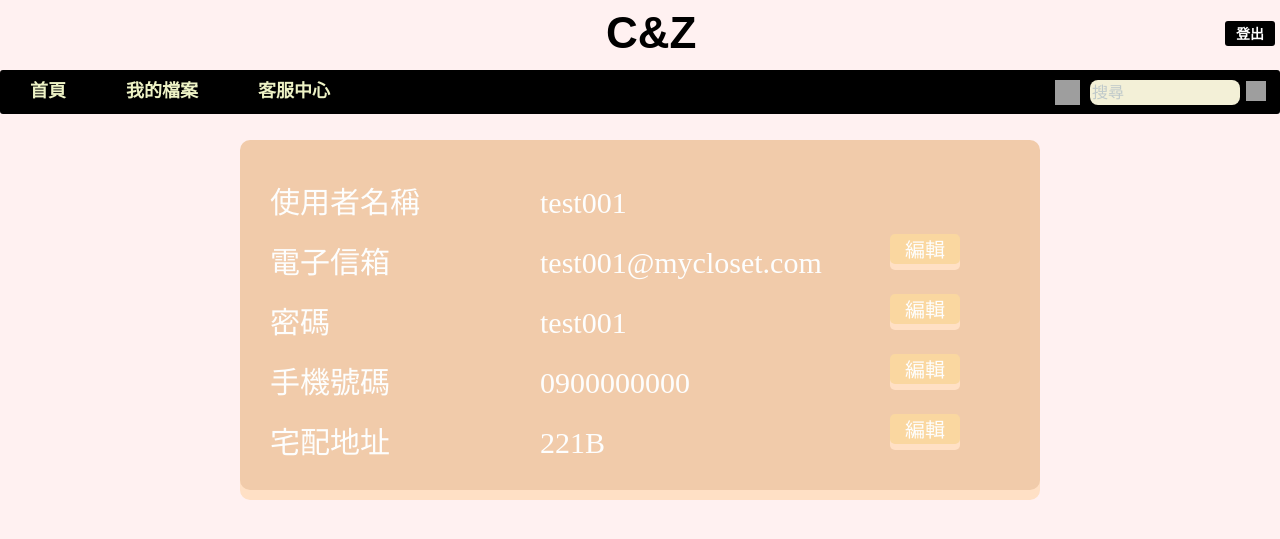
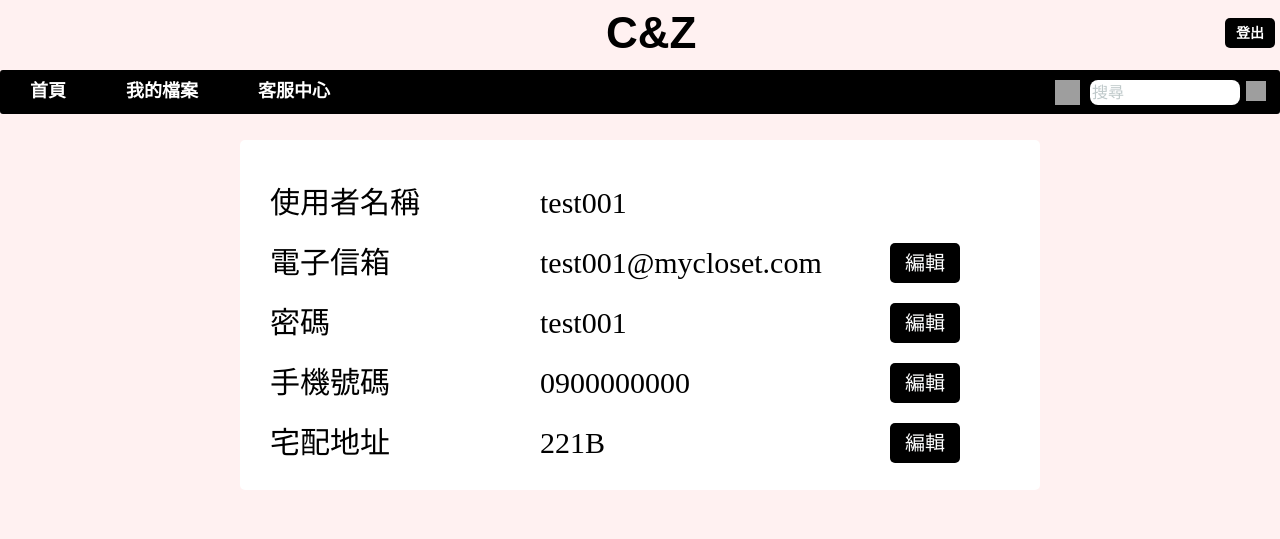
Before and after one commit to 107590028/my_closet, a PHP site: page /MSMS.php in a window 1280 px wide. Shown: the top 539 px of the page. Run offline with PHP 8.4, Linux system fonts and the light colour scheme; a user stored in the database is signed in; data comes from the database, SQL or seed files in the repository; both versions use the stored data as it was after the commit; grey boxes are pictures that could not be loaded.

Commit message:
更改我的檔案頁面

```diff
--- a/MSMS.php
+++ b/MSMS.php
@@ -19,7 +19,7 @@ $info = mysqli_fetch_all($result, MYSQLI_ASSOC);
 $address = $info[0]['Address'];
 ?>
 
-<div class = "lower-info customer-lower-info font">
+<div class = "lower-info  font">
     <div class = "upper-info customer-upper-info">
         <div class = "info-text" style="top: 40px;">
             <?php echo "使用者名稱"; ?>
@@ -46,7 +46,7 @@ $address = $info[0]['Address'];
         </div>
 
     <form method = "post">
-        <div class="edit-info-btn lower-edit-cust" style = "top: 100px; left:650px;">
+        <div class="edit-info-btn" style = "top: 100px; left:650px;">
             <?php if(isset($_POST['edit-email-done'])){ ?>
                 <div class = "info-text" style="left:-350px;">
                     <?php echo $email; ?>
@@ -72,7 +72,7 @@ $address = $info[0]['Address'];
 
         <!-- password -->
 
-        <div class="edit-info-btn lower-edit-cust font" style = "top: 160px; left:650px;">
+        <div class="edit-info-btn font" style = "top: 160px; left:650px;">
             <?php if(isset($_POST['edit-password-done'])){ ?>
                 <div class = "info-text" style="left:-350px;">
                     <?php echo $password; ?>
@@ -97,7 +97,7 @@ $address = $info[0]['Address'];
 
         <!-- phone -->
 
-        <div class="edit-info-btn lower-edit-cust font" style = "top: 220px; left:650px;">
+        <div class="edit-info-btn font" style = "top: 220px; left:650px;">
             <?php if(isset($_POST['edit-phone-done'])){ ?>
                 <div class = "info-text" style="left:-350px;">
                     <?php echo $phone; ?>
@@ -123,7 +123,7 @@ $address = $info[0]['Address'];
 
         <!-- address -->
 
-        <div class="edit-info-btn lower-edit-cust font" style = "top: 280px; left:650px;">
+        <div class="edit-info-btn font" style = "top: 280px; left:650px;">
             <?php if(isset($_POST['edit-address-done'])){ ?>
                 <div class = "info-text" style="left:-350px;">
                     <?php echo $address; ?>
--- a/STMS.php
+++ b/STMS.php
@@ -26,7 +26,7 @@ $products = mysqli_fetch_all($result);
     <div class="container ">
         <form class="col-md-3 mt-3 " method = "post">
             <div style="top: 30px;">
-                <input class = "btn btn-primary seller-card-color" type = "submit" name = "add-product" value = "+">
+                <input class = "btn btn-dark seller-card-color" type = "submit" name = "add-product" value = "+">
             </div>
         </form>
         <div class="row">
@@ -40,7 +40,7 @@ $products = mysqli_fetch_all($result);
                 </div>
                 <div class="card-footer text-center text-dark ">
                     <div class="">
-                        <a class = "btn btn-primary seller-card-color btn-border-green" href = "editProduct.php?id=<?php echo $product[0]; ?>">
+                        <a class = "btn btn-dark seller-card-color btn-border-green" href = "editProduct.php?id=<?php echo $product[0]; ?>">
                             編輯
                         </a>
                     </div>
--- a/home.css
+++ b/home.css
@@ -55,7 +55,7 @@ body {
 
 .LOGIN_TEXT{
   background-color: #000000;
-  border-radius: 3px;
+  border-radius: 5px;
   color: #ffffff;
   font-family: "Arial Black";
   font-size: 14px;
@@ -69,17 +69,17 @@ body {
 
 .Logout_TEXT{
   background-color: #000000;
-  border-radius: 3px;
+  border-radius: 5px;
   border-width: 0;
   color: #ffffff;
   font-family: "Arial Black";
   font-size: 14px;
   font-weight: bold;
   text-align: center;
-  height: 25px;
+  height: 30px;
   width: 50px;
+
   margin-right: 5px;
-  padding-top: 3px;
   cursor: pointer;
 }
 
@@ -126,7 +126,12 @@ body {
   font-size: 18px;
   font-weight: 900;
   font-family: "Arial Black", sans-serif;
-  color: #edf2c5;
+  color: #ffffff;
+}
+
+.Home:hover {
+  color: #ffffff;
+  text-decoration:transparent;
 }
 
 .wrap{
@@ -165,7 +170,7 @@ body {
   outline:whitesmoke;
   border-width: 0px;
   margin:auto auto auto auto;
-  background-color: #F3F0D7;
+  background-color: #ffffff;
 }
 
 .products{
@@ -212,21 +217,6 @@ body {
 a{
   font-size: 20px;
   font-family: "Microsoft JhengHei";
-
-}
-
-.Vege_Text {
-  margin: 0px;
-  padding: 0px;
-
-  border-radius: 3px;
-  background-color: #778A50;
-
-  padding: 15px 30px;
-  font-family: "Arial Black", sans-serif;
-  font-size: 16px;
-  font-weight: 900;
-  color: #edf2c5;
 }
 
 .Contact {
@@ -267,8 +257,8 @@ a{
 }
 
 .seller-card-color{
-  background-color: rgb(237, 236, 246);
-  color: rgb(68, 68, 68);
+  background-color: rgb(FF, FF, FF);
+  color: rgb(FF, FF, FF);
 
 }
 
--- a/styleSheets/blocks.css
+++ b/styleSheets/blocks.css
@@ -100,7 +100,7 @@
 .upper-info, .lower-info{
     height: 350px;
     width: 800px;
-    border-radius: 10px;
+    border-radius: 5px;
     top:20px;
 
     position: relative;
@@ -125,7 +125,7 @@
 .upper-add-product-pad,
 .lower-edit-product-pad,
 .upper-edit-product-pad{
-    height: 500px;
+
     width: 500px;
     top: 30px;
     border-radius: 10px;
@@ -136,10 +136,11 @@
     }
 
 .edit-info-btn{
+    top: 3px;
     border: none;
     outline: none;
 
-    height: 30px;
+    height: 40px;
     width: 70px;
     border-radius: 5px;
 
--- a/styleSheets/color.css
+++ b/styleSheets/color.css
@@ -7,7 +7,7 @@
 .customer-upper-header,
 .customer-logout,
 .customer-upper-info{
-    background-color: #f1cbaa;
+    background-color: #ffffff;
     }
 
 .customer-lower-header,
@@ -23,28 +23,33 @@
 .upper-add-product-pad,
 .upper-product-card,
 .upper-edit-product-pad{
-    background-color: #f6deeb;
+    background-color: #ffffff;
     }
 
 .upper-add-product-btn,
 .upper-edit-seller,
 .upper-edit-product-btn{
-    background-color: #f7bddc;
+    background-color: #000000;
     }
 
 .seller-lower-header,
-.seller-lower-info,
 .lower-add-product,
 .lower-add-product-pad,
 .lower-add-product-btn,
-.img-block,
 .lower-select-img-btn,
 .lower-edit-seller,
 .lower-product-card,
 .lower-edit-product-btn,
 .lower-edit-product-pad{
-    background-color: #f8a8d3;
+    background-color: #ffffff;
+    }
 
+    .img-block{
+        background-color: #c9c9c9;
+    }
+
+    .seller-lower-info{
+        background-color: #ffffff;
     }
 
 .guest-lower-header, .lower-login-pad, .lower-login-btn, .lower-create-pad{
@@ -56,5 +61,12 @@
     }
 
 .upper-edit-info-btn{
-    background-color: #FAD7A0;
+    background-color: #000000;
     }
+
+.btn-outline-warning {
+    color: #000000;
+    background-color: transparent;
+    background-image: none;
+    border-color: #fffaed;
+}
--- a/styleSheets/input.css
+++ b/styleSheets/input.css
@@ -92,7 +92,7 @@ input[type = "radio"]{
 
     background-color: transparent;
 
-    border-bottom: 2px #3f3f3f solid;
+    border-bottom: 3px #3f3f3f solid;
     }
 
 .create-seller-description{
--- a/styleSheets/text.css
+++ b/styleSheets/text.css
@@ -113,8 +113,8 @@ body{
 
 .info-text{
     font-size: 30px;
-    color: #FDFEFE;
-    font-weight: 400;
+    color: #000000;
+    font-weight: 300;
 
     font-family: 'Microsoft JhengHei';
     position: absolute;
@@ -123,7 +123,7 @@ body{
 
 .Seller-Info-text{
     font-size: 30px;
-    color: #3f3f3f;
+    color: #424242;
     font-weight: 300;
 
     font-family:  'Microsoft JhengHei';
@@ -131,10 +131,10 @@ body{
     left: 30px;
 }
 
-.add-product-text-0,
+
 .add-product-text-1,
 .product-card-text{
-    color: #3f3f3f;
+    color: #ffffff;
     }
 
 .add-product-text-0{
@@ -143,6 +143,7 @@ body{
     font-size: 40px;
     top: -15px;
     left: 180px;
+    color: #000000;
     }
 
 .add-product-text-1{
--- a/templates/header.php
+++ b/templates/header.php
@@ -44,9 +44,9 @@ if(isset($_POST['logout'])){
 
             <nav class="option_box">
                 <div class="table">
-                <div><a href="index.php" style="color:#edf2c5;text-decoration:none" class="Home">首頁</a></div>
-                <div><a href="MSMS.php" style="color:#edf2c5;text-decoration:none" class="Home">我的檔案</a></div>
-                <div><a href="index.php" style="color:#edf2c5;text-decoration:none" class="Home">客服中心</a></div>
+                <div><a href="index.php" class="Home">首頁</a></div>
+                <div><a href="MSMS.php" class="Home">我的檔案</a></div>
+                <div><a href="index.php" class="Home">客服中心</a></div>
                 </div>
 
                 <div class="wrap">
@@ -73,8 +73,8 @@ if(isset($_POST['logout'])){
 
             <nav class="option_box">
                 <div class="table">
-                    <div><a href="STMS.php" style="color:#edf2c5;text-decoration:none" class="Home">我的商品</a></div>
-                    <div><a href="SEMS.php" style="color:#edf2c5;text-decoration:none" class="Home">商家檔案</a></div>
+                    <div><a href="STMS.php" class="Home">我的商品</a></div>
+                    <div><a href="SEMS.php" class="Home">商家檔案</a></div>
                 </div>
             </nav>
         </header>
```
Also changed, not shown: home.html (deleted, +0 -56 lines), home.php (+6 -6 lines), my_closet.sql (+35 -23 lines), images/165349562916.PNG (added), images/165349572517.PNG (added), images/165349586118.PNG (added).
